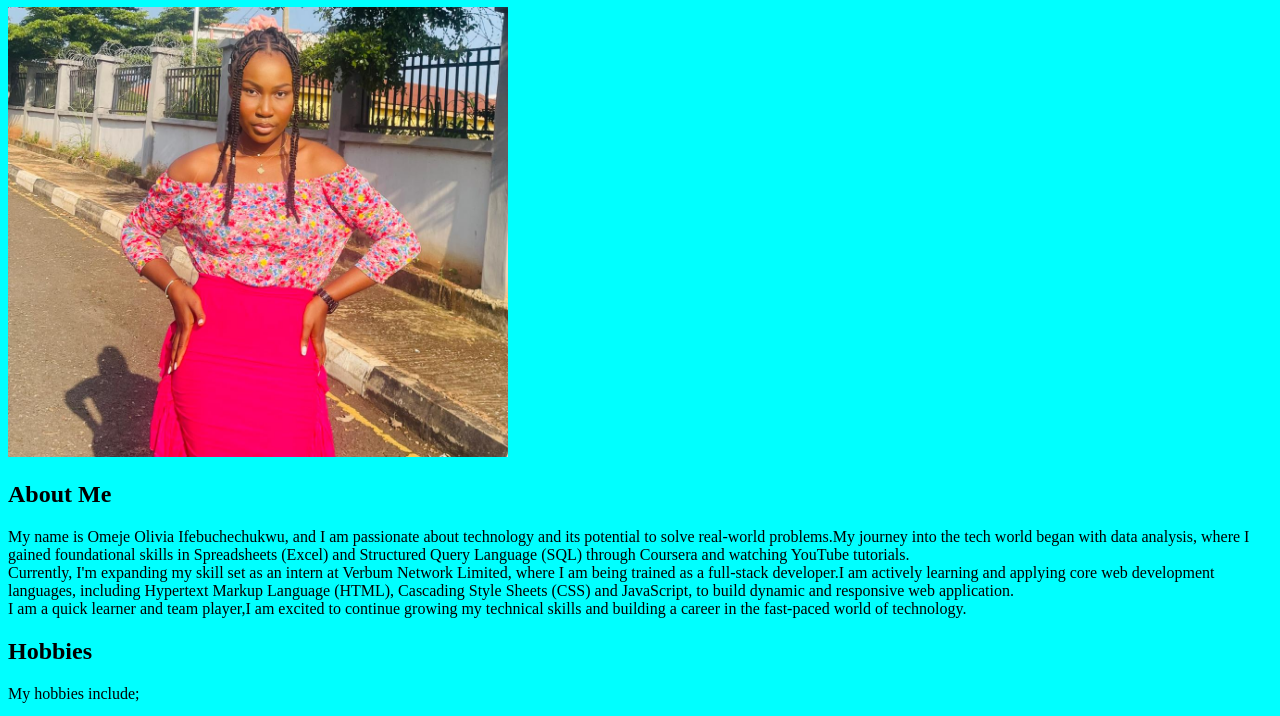
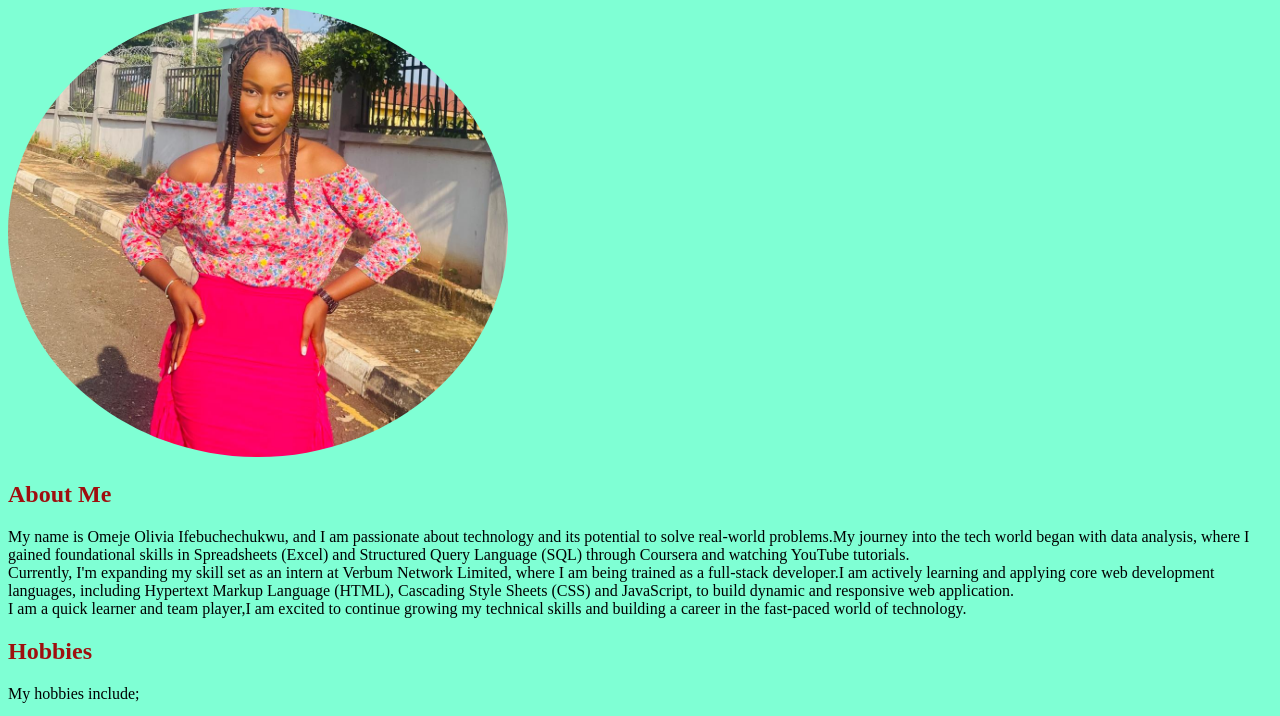
Before and after one commit to Olivia6196/Buche, a plain HTML site: page pages/profile.html in a window 1280 px wide. Shown: the part 73-789 px from the top of the page. Drawn offline with Linux system fonts and the light colour scheme.

Commit message:
this is updated

```diff
--- a/pages/profile.html
+++ b/pages/profile.html
@@ -5,11 +5,19 @@
    <meta charset="UTF-8">
    <meta name="viewport" content="width=device-width, initial-scale=1.0">
    <title>Personal Profile Webpage</title>
+   <style>
+      body{
+         background-color:aquamarine;
+      }
+      h1,h2{
+         color: rgb(159, 15, 15);
+      }
+   </style>
 </head>
 
-<body style="background-color: aqua;">
+<body>
    <h1 id="ify">Olivia Omeje-Personal Profile</h1>
-   <img src="../Images/Pink Pics.jpg" alt="Profile Picture" width="500" height="450">
+   <img src="../Images/Pink Pics.jpg" alt="Profile Picture" width="500" height="450" style="border-radius: 50%;">
    <h2>About Me</h2>
    <p>My name is Omeje Olivia Ifebuchechukwu, and I am passionate about technology and its potential to solve real-world problems.My journey into the tech world began with data analysis, where I gained foundational skills in Spreadsheets (Excel) and Structured Query Language (SQL) through Coursera and watching YouTube tutorials.<br>Currently, I'm expanding my skill set as an intern at Verbum Network Limited, where I am being trained as a full-stack developer.I am actively learning and applying core web development languages, including Hypertext Markup Language (HTML), Cascading Style Sheets (CSS) and JavaScript, to build dynamic and responsive web application.<br>I am a quick learner and team player,I am excited to continue growing my technical skills and building a career in the fast-paced world of technology.</p>
    <h2>Hobbies</h2>
```
Also changed, not shown: form.html (+4 -0 lines).
